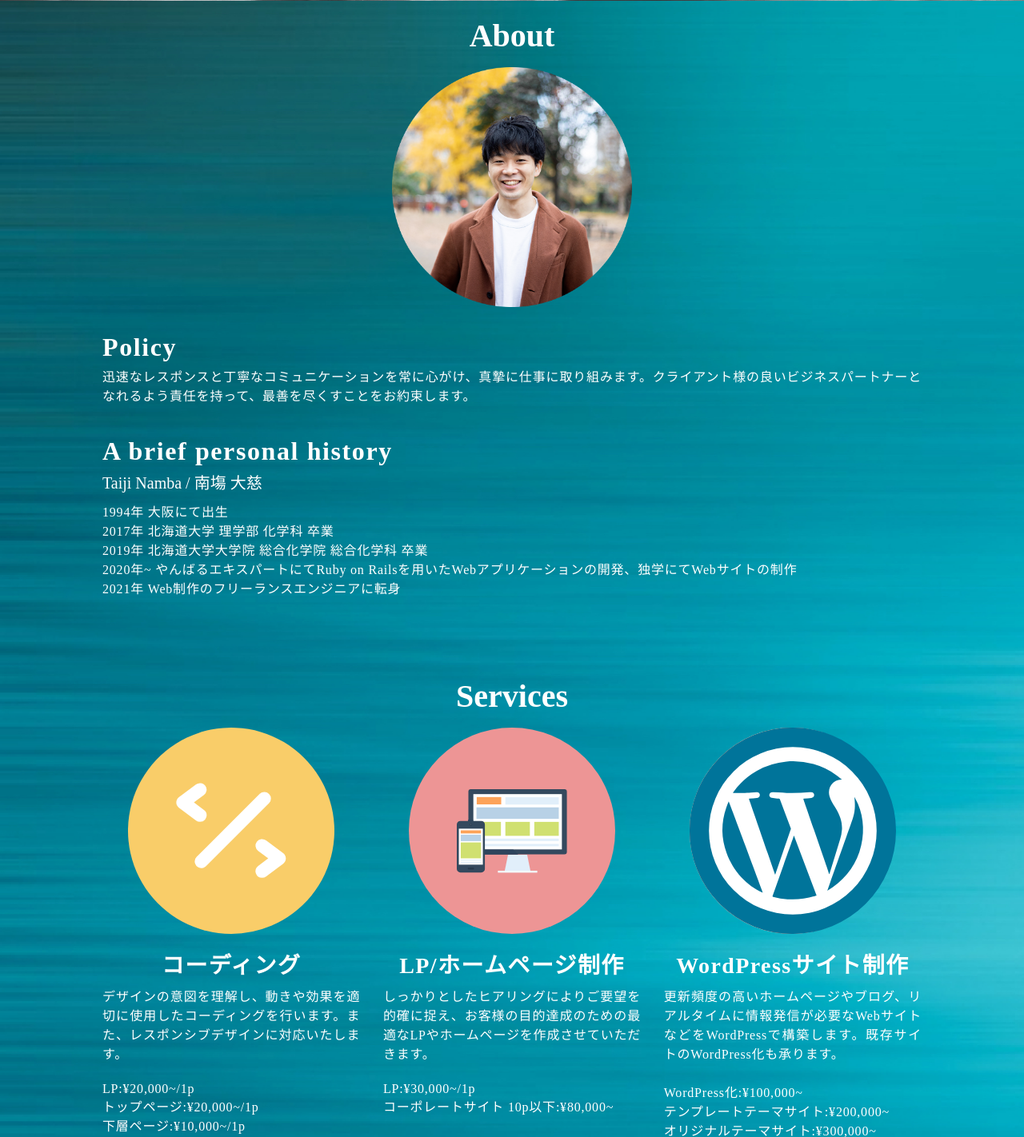
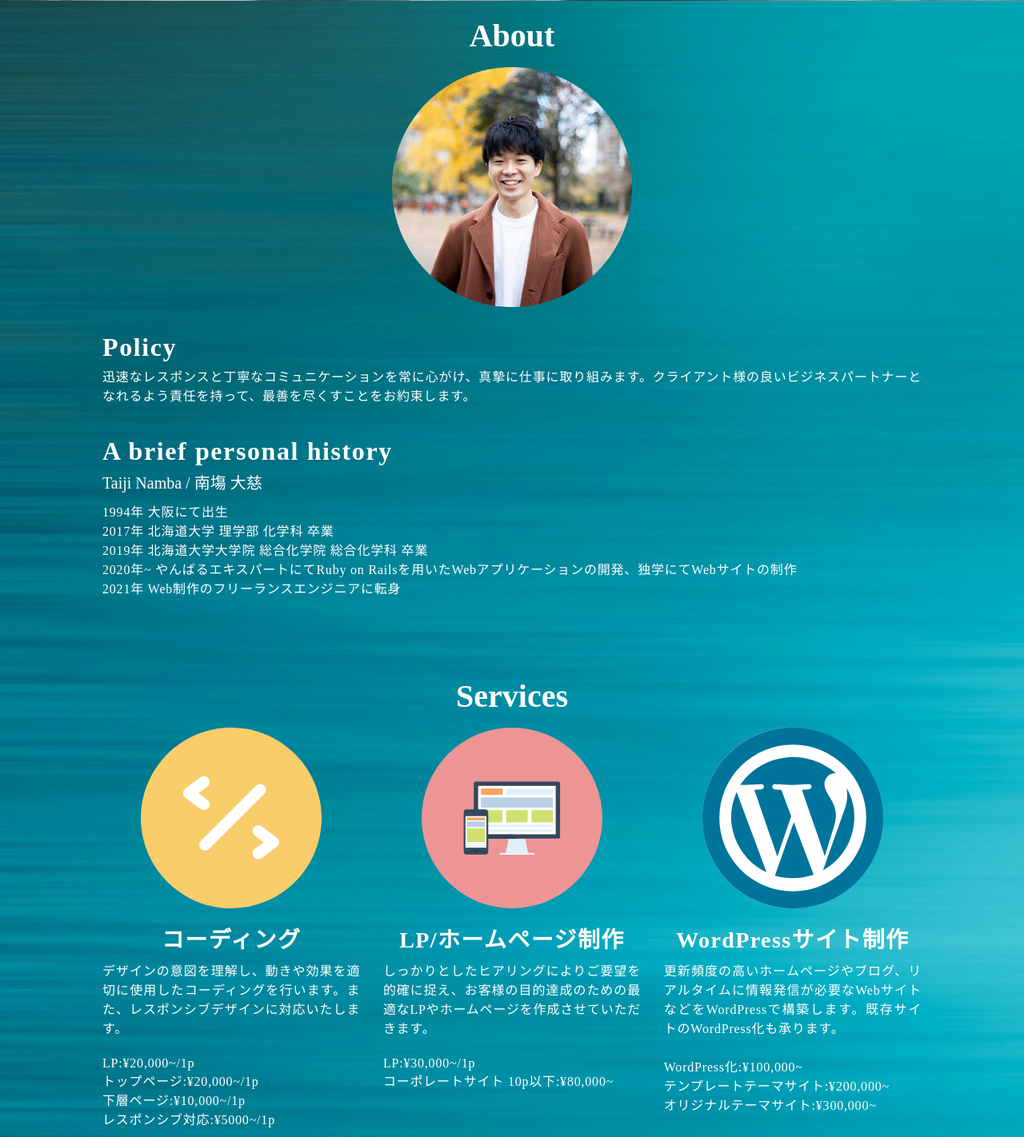
Before and after one commit to Taiji-Namba/portfolio-site-WP, a PHP site: page / in a window 1280 px wide. Shown: the part 799-2221 px from the top of the page at 80% size. Run offline with PHP 8.4, Linux system fonts and the light colour scheme; some libraries are stand-ins or nearby versions.

Commit message:
Servicesセクションタブレット対応途中 imgサイズ変更

```diff
--- a/style.css
+++ b/style.css
@@ -193,7 +193,7 @@ nav li {
 }
 
 .service__icon img {
-  width: 80%;
+  width: 70%;
   height: auto;
 }
 
@@ -213,7 +213,7 @@ nav li {
 @media screen and (max-width: 1024px) {
   .txt-container__title--service-title {
     text-align: left;
-    line-height: 0.9em;
+    line-height: .9em;
   }
 }
 
--- a/style.scss
+++ b/style.scss
@@ -111,7 +111,7 @@ nav {
   margin: 0 auto;
 
   @include mq(tab) {
-  width: 95%;
+    width: 95%;
   }
 }
 
@@ -195,7 +195,7 @@ nav {
   }
 
   img {
-    width: 80%;
+    width: 70%;
     height: auto;
   }
 }
@@ -211,7 +211,7 @@ nav {
 
   @include mq(tab) {
     text-align: left;
-    line-height: 0.9em;
+    line-height: .9em;
   }
 }
 
@@ -298,7 +298,7 @@ nav {
 
 .work__content:hover .mask {
   opacity: 1;
-  transform: scale(1.0);
+  transform: scale(1);
 }
 
 .work__content:hover .caption {
```
Also changed, not shown: 1 other file.
